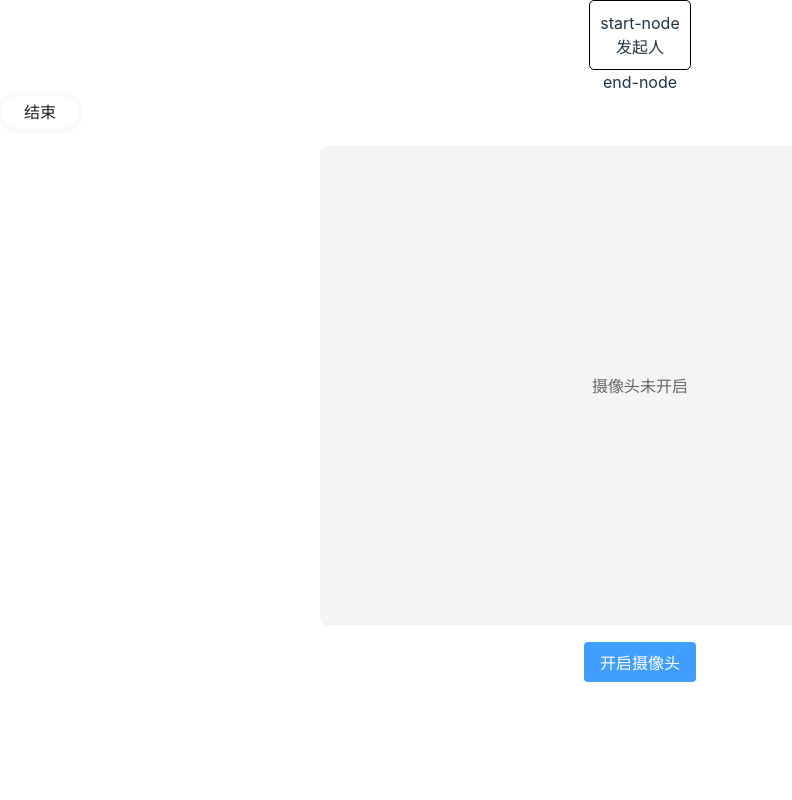
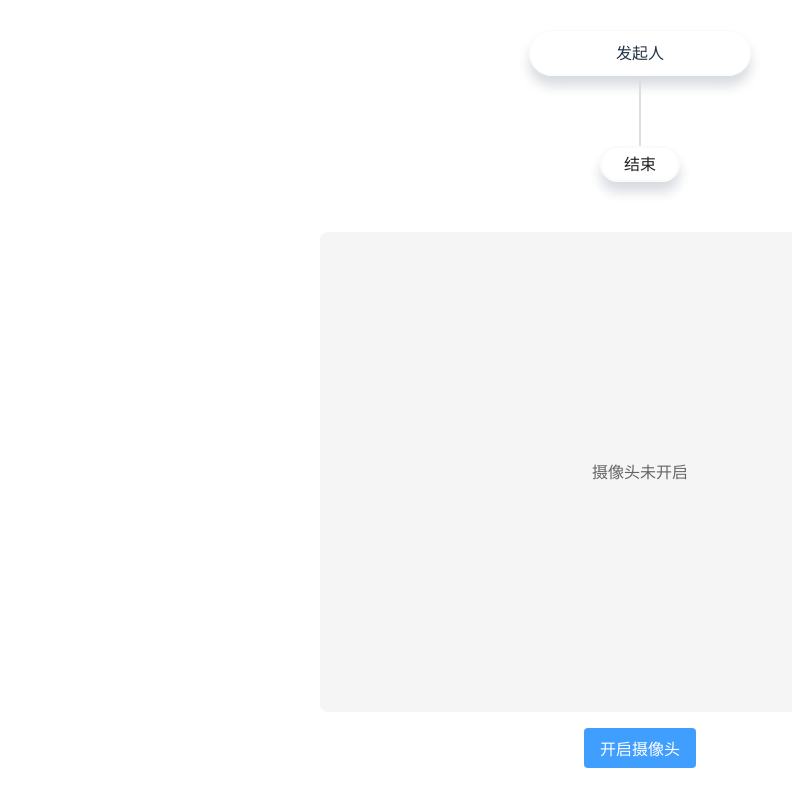
Before and after one commit to typhoonIscoming/vite-vue3-ts, a Vue app: page /index in a window 1280 px wide. Shown: the whole page, without its empty margins (0-792 px from the left). Built offline with nearby package versions, Linux system fonts and the light colour scheme.

Commit message:
修改node样式

```diff
--- /dev/null
+++ b/src/components/SimpleProcessDesigner/NodeHandler.vue
@@ -0,0 +1,10 @@
+<template>
+	<div class="node-handler-wrapper">
+		<div class="node-handler">
+
+		</div>
+	</div>
+</template>
+<script lang="tsx" setup>
+
+</script>
--- a/src/components/SimpleProcessDesigner/index.vue
+++ b/src/components/SimpleProcessDesigner/index.vue
@@ -1,5 +1,5 @@
 <template>
-	<div class="simple-process-wrapper">
+	<div class="simple-process-wrapper flex flex-col justify-center items-center">
 		<SimpleProcessNode :flow-node="currentNode" />
 	</div>
 	<!-- 递归显示孩子节点  -->
--- a/src/components/SimpleProcessDesigner/nodes/endNode.vue
+++ b/src/components/SimpleProcessDesigner/nodes/endNode.vue
@@ -1,8 +1,7 @@
 <template>
 	<div class="end-node-wrapper">
-		end-node
 		<div
-			class="end-node-box cursor-pointer"
+			class="end-node-box cursor-pointer node-shadow-box"
 			:class="`${useTaskStatusClass(currentNode?.activityStatus)}`"
 			@click="nodeClick"
 		>
@@ -29,48 +28,4 @@ const nodeClick = () => {
 }
 </script>
 <style lang="scss" scoped>
-	// 结束节点包装
-	.end-node-wrapper {
-		margin-bottom: 16px;
-
-		.end-node-box {
-			display: flex;
-			width: 80px;
-			height: 36px;
-			color: #212121;
-			border: 2px solid #fafafa;
-			border-radius: 30px;
-			box-shadow: 0 1px 5px 0 rgb(10 30 65 / 8%);
-			box-sizing: border-box;
-			justify-content: center;
-			align-items: center;
-
-			&.status-pass {
-				background-color: #a9da90;
-				border-color: #6bb63c;
-			}
-
-			&.status-pass:hover {
-				border-color: #6bb63c;
-			}
-
-			&.status-reject {
-				background-color: #f6e5e5;
-				border-color: #e47470;
-			}
-
-			&.status-reject:hover {
-				border-color: #e47470;
-			}
-
-			&.status-cancel {
-				background-color: #eaeaeb;
-				border-color: #919398;
-			}
-
-			&.status-cancel:hover {
-				border-color: #919398;
-			}
-		}
-	}
 </style>
--- a/src/components/SimpleProcessDesigner/nodes/startNode.vue
+++ b/src/components/SimpleProcessDesigner/nodes/startNode.vue
@@ -1,12 +1,19 @@
 <template>
-	<div class="start-node p-10px inline-block b-1px b-style-solid b-black">
-		<div class="start-type">start-node</div>
-		<div>{{ currentNode.name }}</div>
+	<div class="node-wrapper">
+		<div class="start-node node-container p-10px inline-block node-shadow-box">
+			<div>{{ currentNode.name }}</div>
+		</div>
+		<NodeHandler
+			v-if="currentNode"
+			v-model:child-node="currentNode.childNode"
+			:current-node="currentNode"
+		/>
 	</div>
 </template>
 <script lang="tsx" setup>
 import { SimpleFlowNode } from '../config/consts';
 import { useWatchNode } from '../config/nodes';
+import XHStartHandler from '../NodeHandler.vue';
 // 开始节点
 defineOptions({ name: 'StartEventNode' });
 const props = defineProps({
@@ -19,7 +26,4 @@ const currentNode = useWatchNode(props);
 
 </script>
 <style lang="scss" scoped>
-.start-node{
-	border-radius: 5px;
-}
 </style>
--- /dev/null
+++ b/src/components/SimpleProcessDesigner/processNode.scss
@@ -0,0 +1,108 @@
+/* 节点阴影 */
+.node-shadow-box {
+	box-shadow: 0 10px 12px 0 rgb(10 30 65 / 16%);
+}
+.node-width {
+	width: 200px;
+}
+/* 开始节点 */
+.start-node {
+	border-radius: 30px;
+}
+.node-wrapper{
+	cursor: pointer;
+	.node-container{
+		@extend .node-width;
+		border: 1px solid #fafafa;
+	}
+}
+// 结束节点包装
+.end-node-wrapper {
+	.end-node-box {
+		display: flex;
+		width: 80px;
+		height: 36px;
+		color: #212121;
+		border: 2px solid #fafafa;
+		border-radius: 30px;
+		box-sizing: border-box;
+		justify-content: center;
+		align-items: center;
+
+		&.status-pass {
+			background-color: #a9da90;
+			border-color: #6bb63c;
+		}
+
+		&.status-pass:hover {
+			border-color: #6bb63c;
+		}
+
+		&.status-reject {
+			background-color: #f6e5e5;
+			border-color: #e47470;
+		}
+
+		&.status-reject:hover {
+			border-color: #e47470;
+		}
+
+		&.status-cancel {
+			background-color: #eaeaeb;
+			border-color: #919398;
+		}
+
+		&.status-cancel:hover {
+			border-color: #919398;
+		}
+	}
+}
+// 节点连线处理
+.node-handler-wrapper {
+	position: relative;
+	display: flex;
+	height: 70px;
+	align-items: center;
+	user-select: none;
+	justify-content: center;
+	flex-direction: column;
+
+	&::before {
+		position: absolute;
+		top: 0;
+		z-index: 0;
+		width: 2px;
+		height: 100%;
+		margin: auto;
+		background-color: #dedede;
+		content: '';
+	}
+
+	.node-handler {
+		.add-icon {
+			position: relative;
+			top: -5px;
+			display: flex;
+			width: 25px;
+			height: 25px;
+			color: #fff;
+			cursor: pointer;
+			background-color: #0089ff;
+			border-radius: 50%;
+			align-items: center;
+			justify-content: center;
+
+			&:hover {
+				transform: scale(1.1);
+			}
+		}
+	}
+
+	.node-handler-arrow {
+		position: absolute;
+		bottom: 0;
+		left: 50%;
+		display: flex;
+		transform: translateX(-50%);
+	}
+}
--- a/src/components/SimpleProcessDesigner/simpleProcessNode.vue
+++ b/src/components/SimpleProcessDesigner/simpleProcessNode.vue
@@ -1,5 +1,5 @@
 <template>
-	<div class="simple-process-wrapper">
+	<div class="simple-process-wrapper w-fit">
 		<!--开始节点-->
 		<XHStartNode
 			v-if="currentNode && currentNode.type === NodeType.START_USER_NODE"
@@ -42,6 +42,7 @@ const props = defineProps({
 const currentNode = useWatchNode(props);
 
 </script>
-<style lang="scss" scoped>
+<style lang="scss">
+@import url('./processNode.scss');
 
 </style>
--- a/src/types/auto-components.d.ts
+++ b/src/types/auto-components.d.ts
@@ -13,6 +13,7 @@ declare module 'vue' {
     EndNode: typeof import('./../components/SimpleProcessDesigner/nodes/endNode.vue')['default']
     HelloWorld: (typeof import('./../components/HelloWorld.vue'))['default']
     Layout: (typeof import('./../components/layout/Layout.vue'))['default']
+    NodeHandler: typeof import('./../components/SimpleProcessDesigner/nodeHandler.vue')['default']
     RouterLink: typeof import('vue-router')['RouterLink']
     RouterView: typeof import('vue-router')['RouterView']
     SimpleProcessDesigner: typeof import('./../components/SimpleProcessDesigner/index.vue')['default']
--- a/src/views/Home/index.vue
+++ b/src/views/Home/index.vue
@@ -1,6 +1,7 @@
 <template>
-	<div class="home">
+	<div class="home pt-30px">
 		<XHProcessNodeTree v-if="processNodeTree" :flow-node="processNodeTree" />
+		<div class="m-50px"></div>
 		<Camera />
 	</div>
 </template>
```
